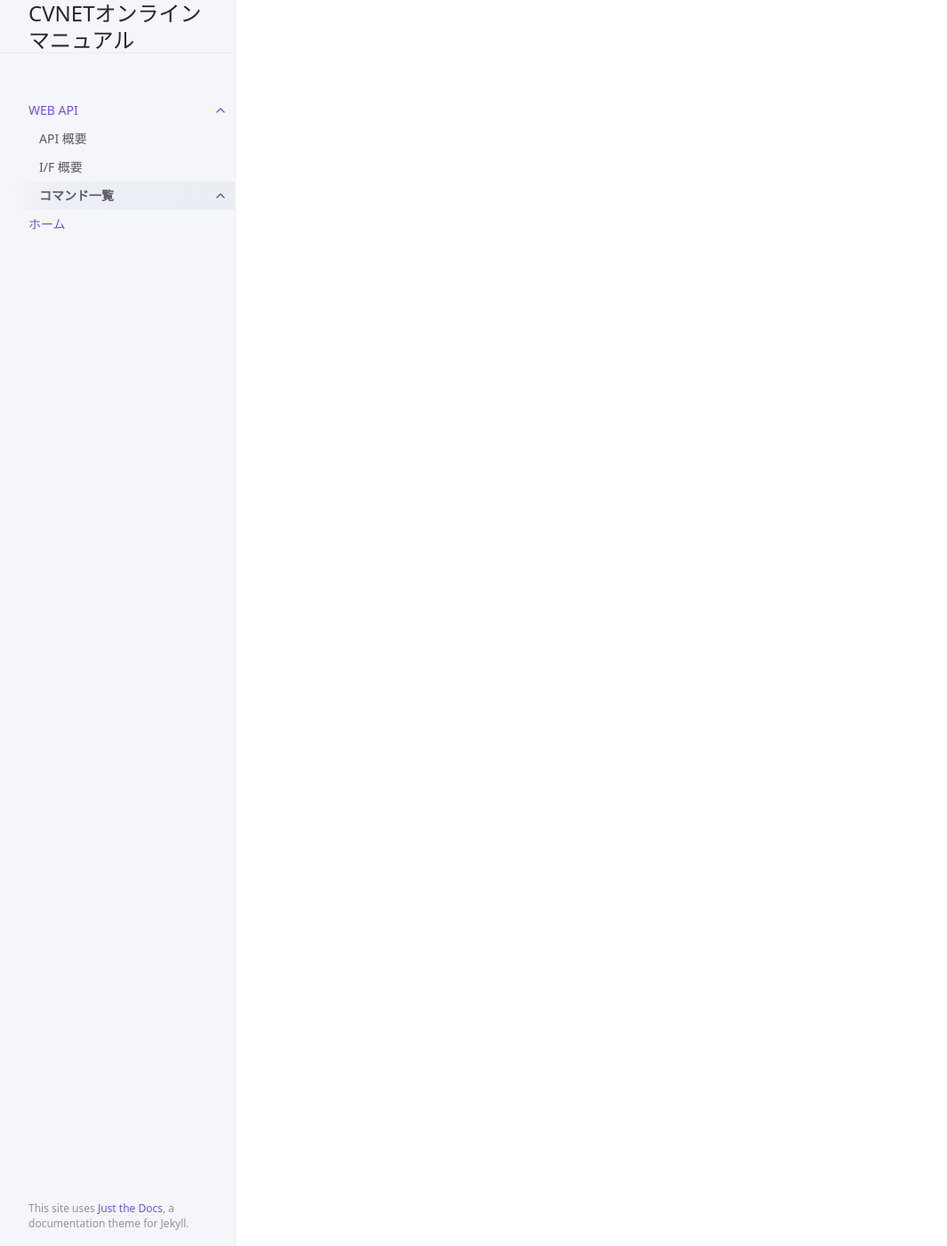
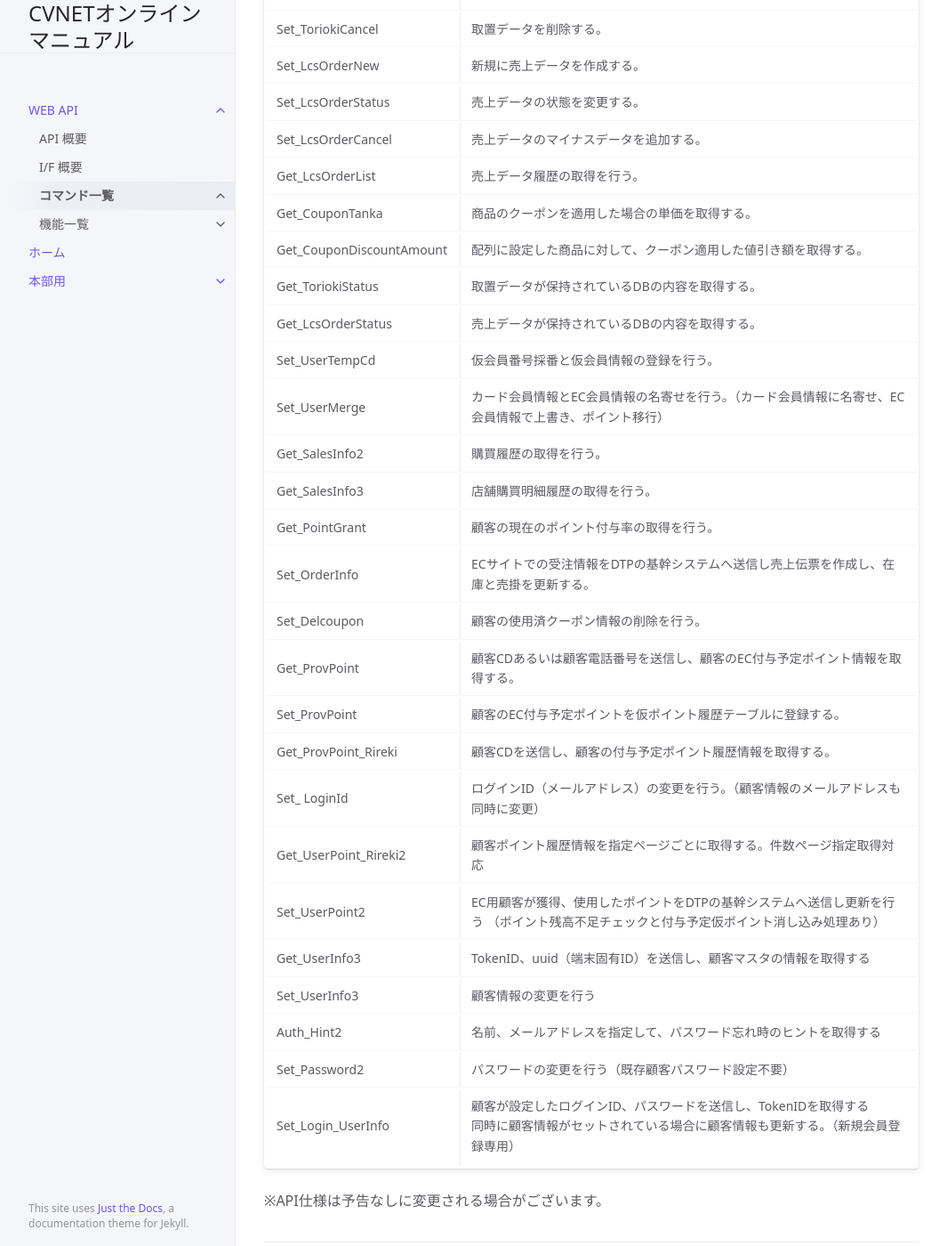
Before and after one commit to noor-klcv/cvnet_manual, a Jekyll site: the page built from DOCS/API/3. コマンド一覧.md, in a window 1280 px wide and 1400 px high, scrolled down 1308 px. Shown: the whole window at 89% size, without its empty margins (107-1172 px from the left). Built offline with Jekyll 4.4.1, drawn with Linux system fonts in a browser that asks for light colours; some of the changed text lies outside the part shown.

Commit message:
move folder to DOCS

```diff
--- /dev/null
+++ b/DOCS/API/3. コマンド一覧.md
@@ -0,0 +1,77 @@
+---
+layout: default
+has_children: true
+
+
+title: コマンド一覧
+parent: WEB API
+nav_order: 3
+permalink: /API/3
+---
+
+# {{ page.title }}
+
+{: .no_toc }
+
+## Table of contents
+{: .no_toc .text-delta }
+
+1. TOC
+{:toc}
+
+---
+
+| コマンド名   | 機能概要     |
+| :-----------| :-----------|
+| Auth        | APIを利用するための認証コマンド。システムログインIDとシステムパスワードをRequestすることで、Tokenを発行する。|
+| Set_LoginInfo   | ログインID、パスワードの設定を行う。（要Token）|
+| Get_UserToken  | TokenIDを取得する|
+| Get_UserInfo | 顧客情報を取得する。（要TokenID）   Get_UserInfo2も同様 |
+|Get_UserPoint  | Posレジ用I/F 。顧客情報を取得する。 |
+|Set_UserPoint | 顧客情報の設定、変更を行う。（要TokenID）  Set_UserInfo2も同様 |
+|Set_Password  |パスワードの変更を行う。（要TokenID）  |
+|Set_DelFlg  |退会処理を行う。（要TokenID）  |
+|Get_SalesInfo  |購買履歴を取得する。 （要TokenID）  |
+|Get_HintInfo  |パスワードを忘れた時のヒント一覧を取得する。  |
+|Auth_Hint  |名前、メールアドレスを指定して、パスワード忘れ時のヒントを取得する。  |
+|Get_NewPassword  |パスワード忘れ時のヒントと答えが適合したら、新しいパスワードを発行、取得する。  |
+|Get_AgrFlg  |利用規約に未同意の場合、利用規約画面へ移動する。  |
+|Set_AgrFlg  |利用規約画面で利用規約に同意した場合、同意済とする。  |
+|Get_UserPoint_Rireki  |顧客ポイント履歴情報を取得する。  |
+|Get_ProductCategory  |商品マスタの各カテゴリ一覧を取得する。  |
+|Get_MeishoCategory  |名称マスタの各カテゴリ一覧を取得する。  |
+|Set_UserTempCd  |仮会員番号採番と仮会員情報の登録を行う。  |
+|Set_UserMerge  |本会員情報情報と仮会員情報の名寄せを行う。  |
+|Set_LoginInfo2  |顧客ログインマスタのログインIDの変更を行う。  |
+|Get_UserMailAddressCheck  |メールアドレスがログインIDに登録されているかチェックを行う。  |
+|Set_ToriokiNew  |新規に取置データを作成する。  |
+|Set_ToriokiStatus  |取置データの状態を変更する。 |
+|Set_ToriokiCancel  |取置データを削除する。  |
+|Set_LcsOrderNew  |新規に売上データを作成する。  |
+|Set_LcsOrderStatus  |売上データの状態を変更する。  |
+|Set_LcsOrderCancel  |売上データのマイナスデータを追加する。  |
+|Get_LcsOrderList  |売上データ履歴の取得を行う。  |
+|Get_CouponTanka  |商品のクーポンを適用した場合の単価を取得する。  |
+|Get_CouponDiscountAmount  |配列に設定した商品に対して、クーポン適用した値引き額を取得する。  |
+|Get_ToriokiStatus  |取置データが保持されているDBの内容を取得する。  |
+|Get_LcsOrderStatus  |売上データが保持されているDBの内容を取得する。  |
+|Set_UserTempCd  |仮会員番号採番と仮会員情報の登録を行う。  |
+|Set_UserMerge  |カード会員情報とEC会員情報の名寄せを行う。（カード会員情報に名寄せ、EC会員情報で上書き、ポイント移行）  |
+|Get_SalesInfo2  |購買履歴の取得を行う。  |
+|Get_SalesInfo3  |店舗購買明細履歴の取得を行う。  |
+|Get_PointGrant  |顧客の現在のポイント付与率の取得を行う。  |
+|Set_OrderInfo  |ECサイトでの受注情報をDTPの基幹システムへ送信し売上伝票を作成し、在庫と売掛を更新する。  |
+|Set_Delcoupon  |顧客の使用済クーポン情報の削除を行う。  |
+|Get_ProvPoint  |顧客CDあるいは顧客電話番号を送信し、顧客のEC付与予定ポイント情報を取得する。  |
+|Set_ProvPoint  |顧客のEC付与予定ポイントを仮ポイント履歴テーブルに登録する。  |
+|Get_ProvPoint_Rireki  |顧客CDを送信し、顧客の付与予定ポイント履歴情報を取得する。  |
+|Set_ LoginId  |ログインID（メールアドレス）の変更を行う。（顧客情報のメールアドレスも同時に変更）  |
+|Get_UserPoint_Rireki2  |顧客ポイント履歴情報を指定ページごとに取得する。件数ページ指定取得対応  |
+|Set_UserPoint2  |EC用顧客が獲得、使用したポイントをDTPの基幹システムへ送信し更新を行う （ポイント残高不足チェックと付与予定仮ポイント消し込み処理あり）|
+|Get_UserInfo3  |TokenID、uuid（端末固有ID）を送信し、顧客マスタの情報を取得する  |
+|Set_UserInfo3  |顧客情報の変更を行う  |
+|Auth_Hint2  |名前、メールアドレスを指定して、パスワード忘れ時のヒントを取得する  |
+|Set_Password2  |パスワードの変更を行う（既存顧客パスワード設定不要）  |
+|Set_Login_UserInfo  |顧客が設定したログインID、パスワードを送信し、TokenIDを取得する <br> 同時に顧客情報がセットされている場合に顧客情報も更新する。（新規会員登録専用）|
+
+※API仕様は予告なしに変更される場合がございます。
--- a/cvnet/API/3. コマンド一覧.md
+++ /dev/null
@@ -1,39 +0,0 @@
----
-layout: default
-has_children: true
-
-
-title: コマンド一覧
-parent: WEB API
-nav_order: 3
-permalink: /API/3
----
-
-# {{ page.title }}
-{: .no_toc }
-
-## Table of contents
-{: .no_toc .text-delta }
-
-1. TOC
-{:toc}
-
----
-
-| コマンド名   | 機能概要     |
-| :-----------| :-----------|
-| Auth        | APIを利用するための認証コマンド。システムログインIDとシステムパスワードをRequestすることで、Tokenを発行する。|
-| Set_LoginInfo   | ログインID、パスワードの設定を行う。（要Token）|
-| Get_UserToken  | TokenIDを取得する|
-| Get_UserInfo | 顧客情報を取得する。（要TokenID）   Get_UserInfo2も同様 |
-|Get_UserPoint  | Posレジ用I/F 。顧客情報を取得する。 |
-|Set_UserPoint | 顧客情報の設定、変更を行う。（要TokenID）  Set_UserInfo2も同様 |
-|  |  |
-|  |  |
-|  |  |
-|  |  |
-|  |  |
-|  |  |
-|  |  |
-|  |  |
-|  |  |
```
Also changed, not shown: DOCS/API/1. API 概要.md (renamed from cvnet/API/1. API 概要.md, +2 -0 lines), DOCS/API/2. IF 概要.md (renamed from cvnet/API/2. IF 概要.md, +1 -0 lines), DOCS/API/4. 機能一覧.md (added, +32 -0 lines), DOCS/API.md (renamed from cvnet/API.md), cvnet/1-honbu.md (renamed from cvnet/1-honbu.txt).
